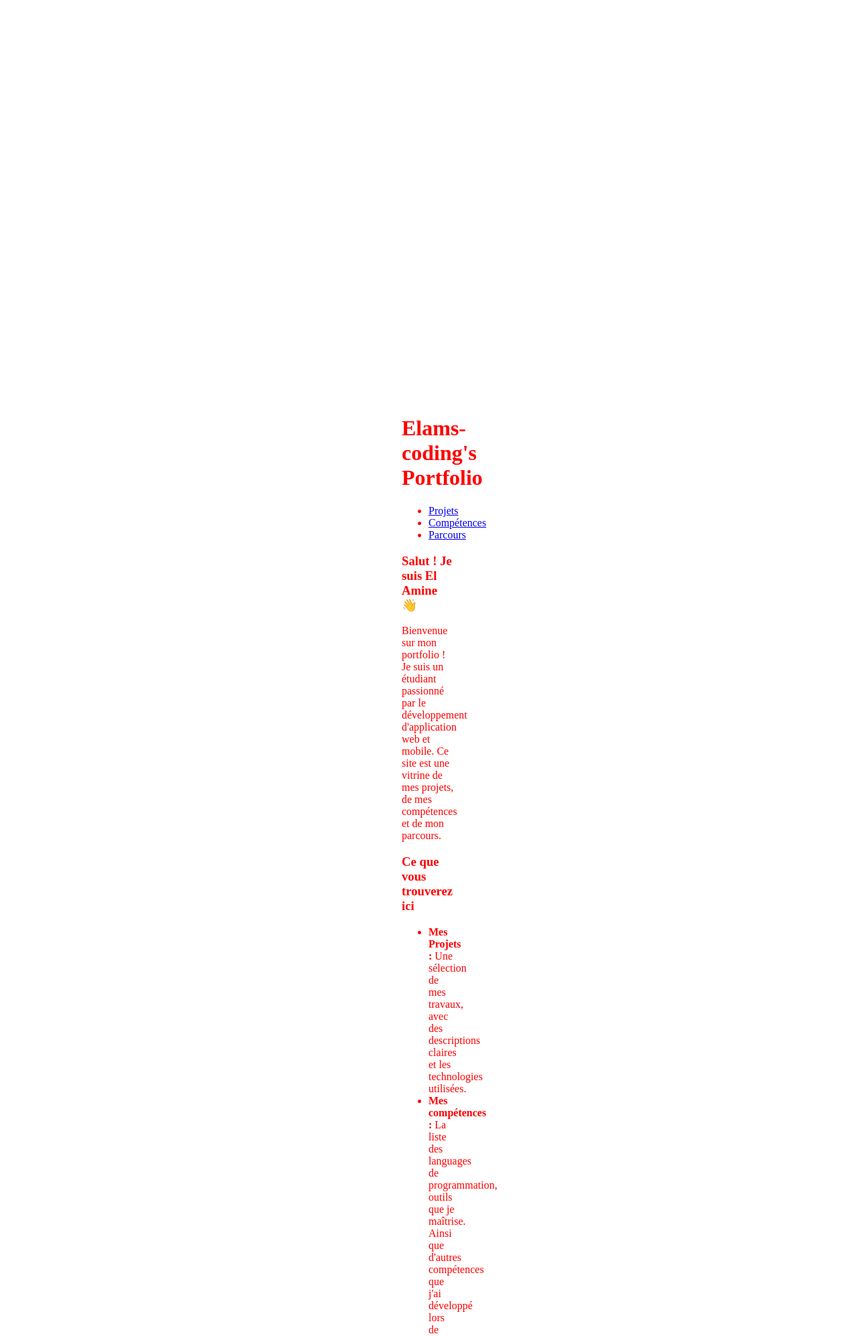
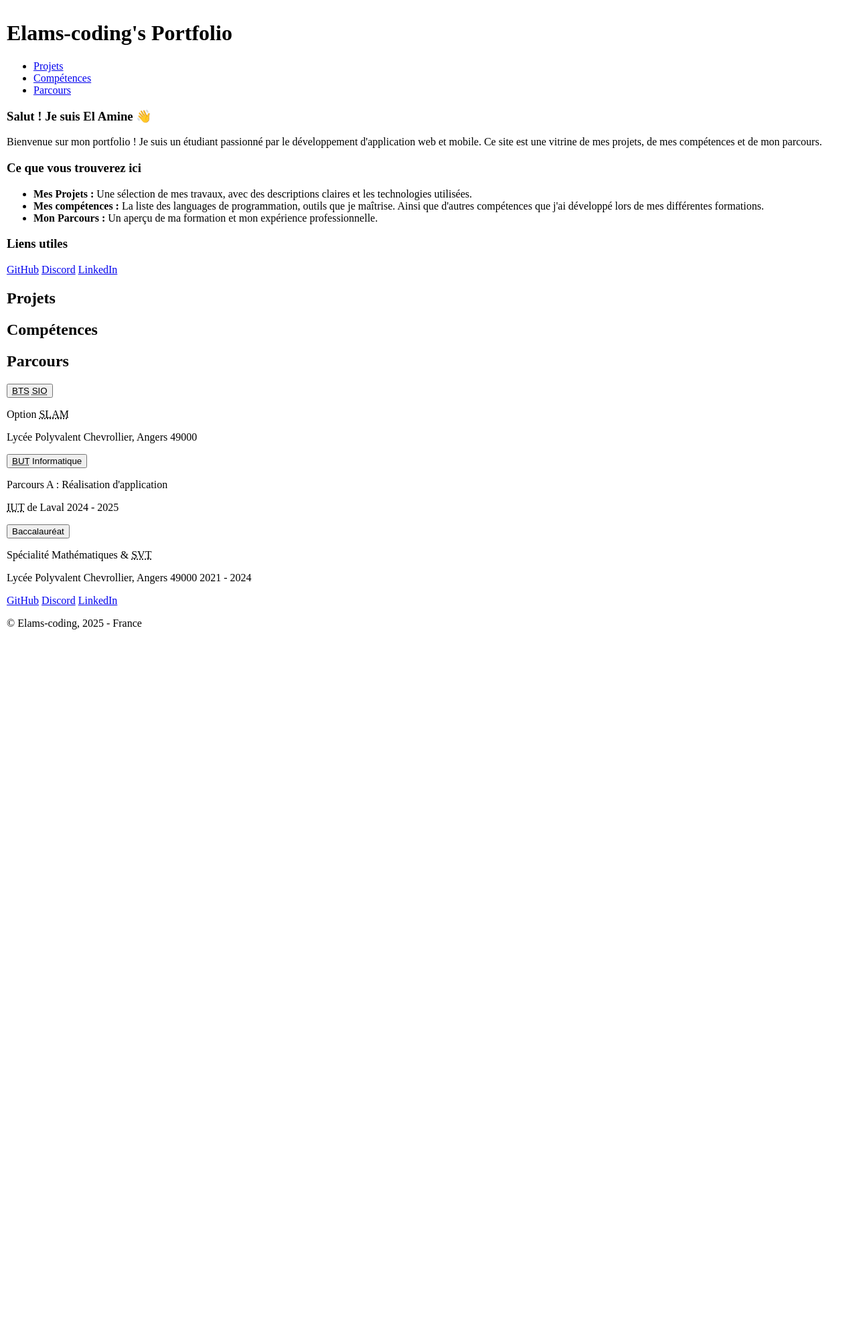
Before and after one commit to elams-coding/elams-coding.github.io, a PHP site: page / in a window 1280 px wide. Shown: the top 1995 px of the page at 67% size. After the commit the page ends 940 px from the top, so only its background shows below. Run offline with PHP 8.4, Linux system fonts and the light colour scheme.

Commit message:
Style remis à 0

```diff
--- a/assets/css/style.css
+++ b/assets/css/style.css
@@ -1,9 +1,9 @@
 html,
 body {
     background-color: #fff;
+    color: #000;
     margin: 0;
-    padding: 300px;
-    color: red;
+    padding: 5px;
 }
 
 /* Extra small devices (phones, 600px and down) */
```
